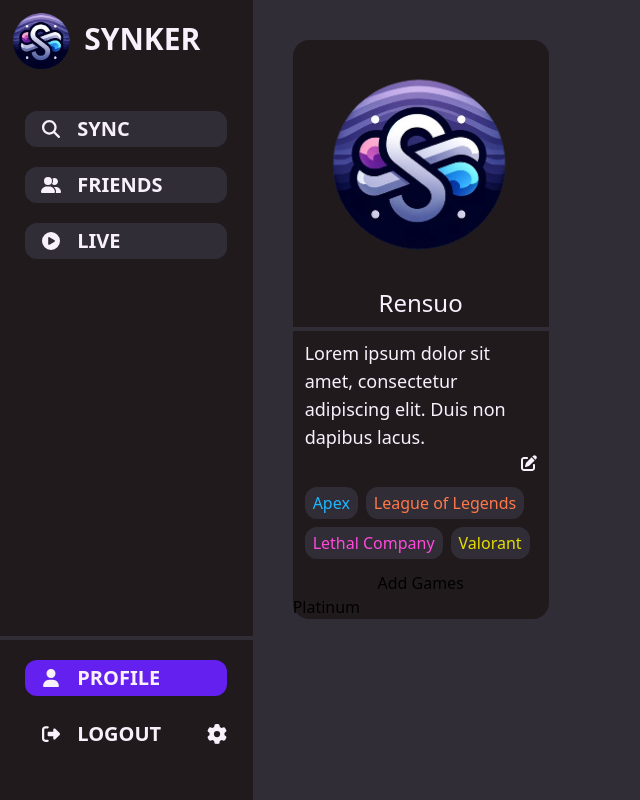
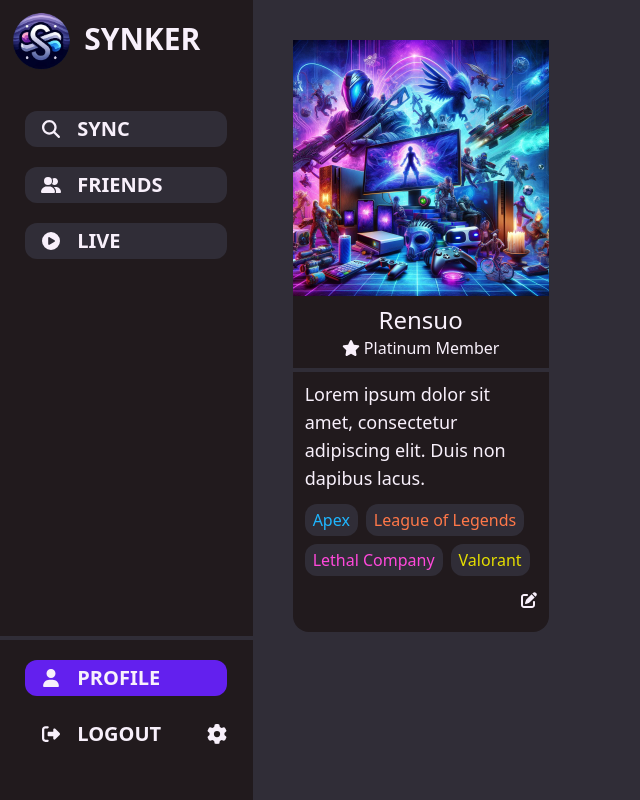
Before and after one commit to varangill/Synker, a React (Vite) app in the folder client/: page /profile in a window 1280 px wide. Shown: the whole page, without its empty margins (0-640 px from the left). Built offline with nearby package versions, Linux system fonts and the light colour scheme; a web font is replaced by a local one.

Commit message:
profile card updates
Now require dropdown updates as well for multi select

```diff
--- a/client/src/ui/components/Dropdown.tsx
+++ b/client/src/ui/components/Dropdown.tsx
@@ -31,7 +31,7 @@ const Dropdown: React.FC<DropdownProps> = ({
     <div>
       <button
         onClick={toggleDropdown}
-        className="dropdownSearchButton justify-between btn-default h-9 flex rounded-xl bg-gray-100 hover:bg-gray-300 w-full items-center justify-center max-w-52"
+        className="dropdownSearchButton justify-between btn-default h-9 flex rounded-xl bg-gray-100 hover:bg-gray-300 w-full items-center justify-center w-full"
       >
         <div className="btn-text flex whitespace-nowrap overflow-hidden text-ellipsis w-11/12 px-4 text-white h-8 font-bold items-center text-xl sm:text-base">
           {selected}
--- a/client/src/ui/components/GameSelection.tsx
+++ b/client/src/ui/components/GameSelection.tsx
@@ -25,7 +25,7 @@ const GameSelection = () => {
   };
 
   return (
-    <div className="game-selection-container rounded-2xl flex flex-col items-center bg-gray-200 w-4/5 md:w-4/5 lg:w-1/5 xl:w-1/5 min-w-72 h-52">
+    <div className="game-selection-container rounded-2xl flex flex-col items-center bg-gray-200 w-4/5 md:w-4/5 lg:w-1/5 xl:w-1/5 min-w-72 max-w-96 h-52">
       <div className="game-selection-title flex text-white h-1/3 font-bold items-center text-2xl">
         <div>GAME SELECTION</div>
       </div>
--- a/client/src/ui/components/Navigation.tsx
+++ b/client/src/ui/components/Navigation.tsx
@@ -44,7 +44,7 @@ const Navigation = () => {
   }
 
   return (
-    <div className="nav-bar-container bg-gray-200 h-screen w-96 xl:w-1/6 md:w-80 sm:w-56 flex flex-col">
+    <div className="nav-bar-container bg-gray-200 h-screen w-96 xl:w-1/6 md:w-80 sm:w-64 flex flex-col">
       <div className="nav-bar-top">
         <div className="logo-title flex flex-row object-contain mb-8 hover:cursor-pointer">
           <img
--- a/client/src/ui/components/Profile.tsx
+++ b/client/src/ui/components/Profile.tsx
@@ -1,6 +1,8 @@
-import React from "react";
+import React, { SetStateAction, useState } from "react";
+import Dropdown from "./Dropdown";
 import { FontAwesomeIcon } from "@fortawesome/react-fontawesome";
 import { faEdit } from "@fortawesome/free-solid-svg-icons";
+import { faStar } from "@fortawesome/free-solid-svg-icons";
 // import ThemeContext from "./ThemeContext";
 
 interface ProfileProps {
@@ -8,7 +10,7 @@ interface ProfileProps {
   username: string;
   description: string;
   profilePicture: string;
-  membership: string;
+  membership: boolean;
   auth: boolean;
 }
 
@@ -23,6 +25,21 @@ const Profile: React.FC<ProfileProps> = ({
   // const authenticated = useContext(Authenticated)
   // Needs to pass a profile through
   // let authenticated = true;
+
+  const [editDescription, setEditDescription] = useState(description);
+  const [tempDescription, setTempDescription] = useState(description);
+  const [editProfilePic, setEditProfilePic] = useState(profilePicture);
+  const [tempProfilePic, setTempProfilePic] = useState(profilePicture);
+  const [editGameTags, setEditGameTags] = useState(gameTags);
+  const [tempGameTags, setTempGameTags] = useState(gameTags);
+  const [isEditing, setIsEditing] = useState(false);
+
+  const [selectedOption, setSelectedOption] = useState("");
+
+  const handleSelectionChange = (selectedValue: SetStateAction<string>) => {
+    console.log("New dropdown selection: ", selectedValue);
+    setSelectedOption(selectedValue);
+  };
   const colorClasses = [
     "text-red",
     "text-blue",
@@ -31,6 +48,32 @@ const Profile: React.FC<ProfileProps> = ({
     "text-pink",
     "text-orange",
   ];
+
+  function handleEditClick() {
+    setIsEditing(!isEditing);
+    setTempDescription(editDescription);
+    setTempProfilePic(editProfilePic);
+    setTempGameTags(editGameTags);
+  }
+
+  function handleSaveClick() {
+    // Sends updates to backend
+    setEditDescription(tempDescription);
+    setEditGameTags(tempGameTags);
+    setEditProfilePic(tempProfilePic);
+    setIsEditing(!isEditing);
+  }
+
+  // Back-end after a game has been chosen from the dropdown
+  const handleAddClick = () => {
+    console.log("Adding/Removing", selectedOption, "to/from player's games.");
+    tempGameTags.push(selectedOption);
+  };
+
+  function list() {
+    // Returns master game list - player's games list
+    return ["Clash of Clans", "Maple Story"];
+  }
 
   function getRandomColor() {
     const randomIndex = Math.floor(Math.random() * colorClasses.length);
@@ -45,22 +88,46 @@ const Profile: React.FC<ProfileProps> = ({
         className="profile-pic w-full aspect-w-1 aspect-h-1 object-scale-down"
         src={profilePicture}
       ></img>
-      <div className="username w-full text-center text-white text-2xl pb-2 pt-2">
+      <div className="username w-full text-center text-white text-2xl pt-2">
         {username}
       </div>
+      {membership && (
+        <div className="membership-level text-white justify-center flex items-center pb-2 gap-1">
+          <FontAwesomeIcon icon={faStar} />
+          Platinum Member
+        </div>
+      )}
       <div className="line bg-gray-100 w-full h-1"></div>
-      <div className="desc text-white text-lg pl-3 pr-5 pt-2 w-full">
-        {description}
-      </div>
-      <div className="btn-container w-full justify-end flex pr-3">
-        {auth && (
-          <button className="btn-edit">
-            <FontAwesomeIcon icon={faEdit} className="text-white" />
-          </button>
-        )}
-      </div>
+      {isEditing ? (
+        <div>
+          <textarea
+            className="desc text-white text-lg pl-3 pr-5 pt-2 w-full bg-gray-200 w-auto overflow-hidden text-ellipsis break-words"
+            value={tempDescription}
+            onChange={(e) => setTempDescription(e.target.value)}
+            style={{ height: "auto", overflowY: "hidden" }}
+            rows={5}
+            maxLength={150}
+            autoFocus={true}
+            autoCorrect="on"
+          />
+          <div className="flex flex-col w-full justify-evenly h-full items-center pb-3 pt-2 gap-3">
+            <div className="dropdown-container h-8 z-10 w-4/5 w-max-60">
+              <Dropdown
+                dropdownList={list()}
+                onSelectionChange={handleSelectionChange}
+                placeholder="SELECT GAMES ..."
+              ></Dropdown>
+            </div>
+          </div>
+        </div>
+      ) : (
+        <div className="desc text-white text-lg pl-3 pr-5 pt-2 w-full overflow-hidden text-ellipsis break-words">
+          {editDescription}
+        </div>
+      )}
+
       <div className="tag-container p-3 flex flex-wrap gap-2">
-        {gameTags.map((option, index) => (
+        {(isEditing ? tempGameTags : editGameTags).map((option, index) => (
           <div
             key={index}
             className="w-fit rounded-xl p-1 pl-2 pr-2 h-8 bg-gray-100"
@@ -75,8 +142,30 @@ const Profile: React.FC<ProfileProps> = ({
           </div>
         ))}
       </div>
-      {auth && <button>Add Games</button>}
-      <div>{membership}</div>
+      <div className="btn-container w-full justify-end flex pr-3">
+        {auth && !isEditing && (
+          <button className="btn-edit" onClick={handleEditClick}>
+            <FontAwesomeIcon icon={faEdit} className="text-white" />
+          </button>
+        )}
+        {auth && isEditing && (
+          <div className="btn-container flex flex-row gap-1 pt-2">
+            <button
+              className="btn-cancel btn-save h-9 flex rounded-xl hover:bg-gray-100 w-full items-center justify-center text-white font-bold w-24"
+              onClick={handleEditClick}
+            >
+              CANCEL
+            </button>
+            <button
+              className="btn-save h-9 flex rounded-xl bg-purple-100 hover:bg-purple-200 w-full items-center justify-center text-white font-bold w-24"
+              onClick={handleSaveClick}
+            >
+              SAVE
+            </button>
+          </div>
+        )}
+      </div>
+      <div className="space pb-5"></div>
     </div>
   );
 };
--- a/client/src/ui/pages/ProfilePage.tsx
+++ b/client/src/ui/pages/ProfilePage.tsx
@@ -1,7 +1,7 @@
 import("../../App.css");
 import Navigation from "../components/Navigation.tsx";
 import Profile from "../components/Profile.tsx";
-import logo from "../assets/images/logo.png";
+import background from "../assets/images/background.png";
 
 export default function ProfilePage() {
   // SQL functions
@@ -10,7 +10,7 @@ export default function ProfilePage() {
   }
 
   function profilePicture() {
-    return logo;
+    return background;
   }
 
   function username() {
@@ -22,7 +22,7 @@ export default function ProfilePage() {
   }
 
   function membership() {
-    return "Platinum";
+    return true;
   }
 
   function gameTags() {
@@ -40,7 +40,7 @@ export default function ProfilePage() {
     <div className="App flex flex-row bg-gray-100 h-screen">
       <Navigation />
 
-      <div className="profile-screen-container p-10 w-full h-full">
+      <div className="profile-screen-container p-10 w-full h-full overscroll-none">
         <Profile
           profilePicture={profilePicture()}
           username={username()}
```
Also changed, not shown: client/src/ui/assets/images/background.png (added).
